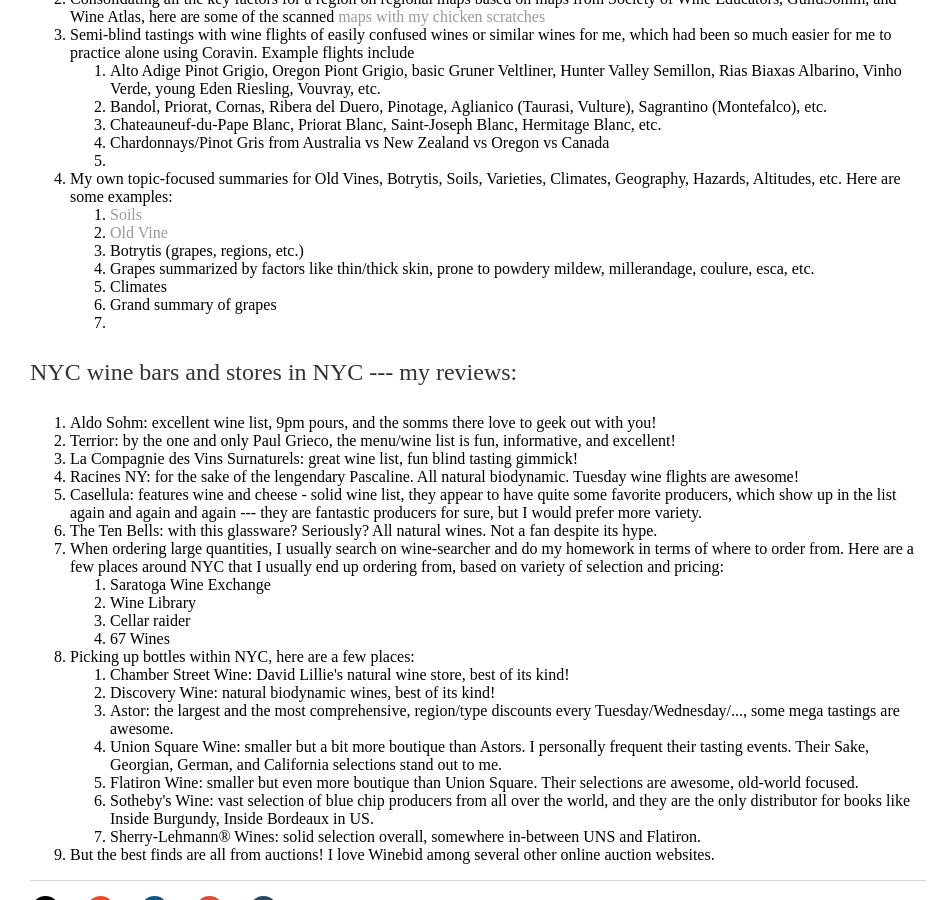
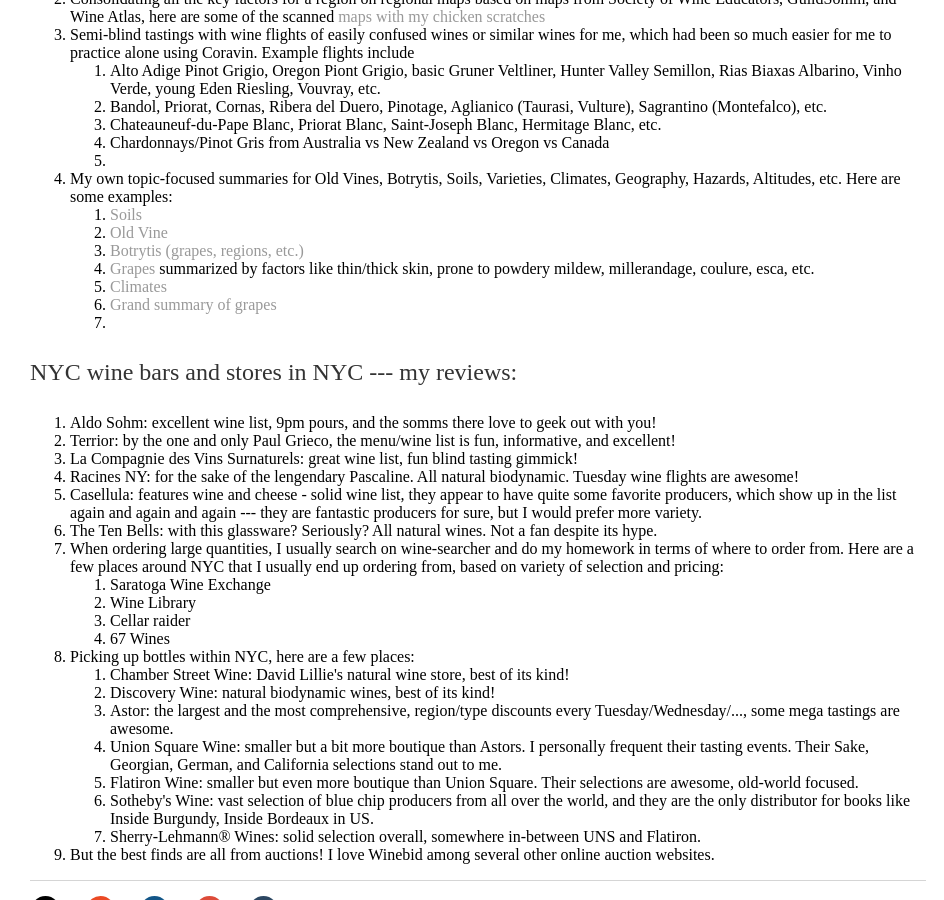
Before and after one commit to shenglih/shenglih.github.io, a Jekyll site: the page built from misc/wine_links.html, in a window 1280 px wide and 900 px high, scrolled down 1004 px. Shown: the whole window, without its empty margins (162-1106 px from the left). Built offline with Jekyll 4.4.1, drawn with Linux system fonts in a browser that asks for light colours; comment, search, counter and statistics services are not loaded; part of the change alters nothing that is shown.

```diff
--- a/misc/wine_links.html
+++ b/misc/wine_links.html
@@ -56,10 +56,10 @@ title: Shengli Hu, Misc
 		<ol>
 			<li><a href="/misc/Soils.pdf"> Soils</a></li>
 			<li><a href="/misc/oldvine.pdf">Old Vine</a></li>
-			<li><a href="/misc/Botrytis.pdf"></a>Botrytis (grapes, regions, etc.)</li>
-			<li><a href="/misc/Grapes.pdf"></a>Grapes summarized by factors like thin/thick skin, prone to powdery mildew, millerandage, coulure, esca, etc.</li>
-			<li><a href="/misc/Climates.pdf"></a>Climates</li>
-			<li><a href="/misc/Grapes-note.pdf"></a>Grand summary of grapes</li>
+			<li><a href="/misc/Botrytis.pdf">Botrytis (grapes, regions, etc.)</a></li>
+			<li><a href="/misc/Grapes.pdf">Grapes </a>summarized by factors like thin/thick skin, prone to powdery mildew, millerandage, coulure, esca, etc.</li>
+			<li><a href="/misc/Climates.pdf">Climates</a></li>
+			<li><a href="/misc/Grapes-note.pdf">Grand summary of grapes</a></li>
 			<li><a href="/misc/"></a></li>
 
 		</ol>
```
